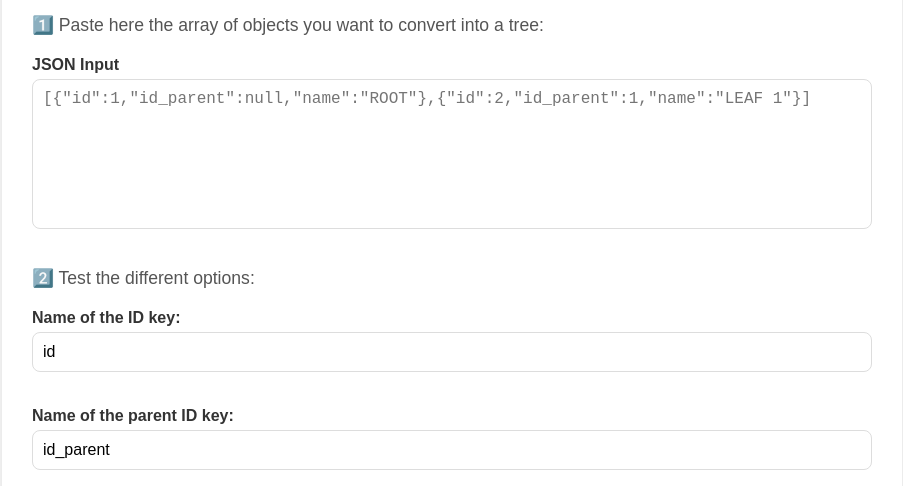
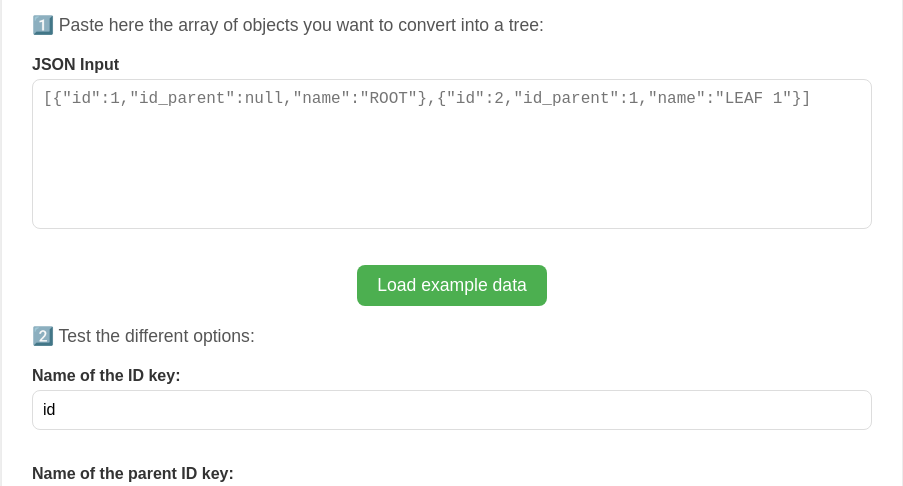
Before and after one commit to cesar-lizurey/row-to-tree, a website: page docs/index.html in a window 1280 px wide. Shown: the part 307-793 px from the top of the page, without its empty margins (188-1091 px from the left). Drawn offline with Linux system fonts and the light colour scheme.

Commit message:
Example data loading for the demo

```diff
--- a/docs/index.html
+++ b/docs/index.html
@@ -247,6 +247,11 @@
           id="input"
           placeholder='[{"id":1,"id_parent":null,"name":"ROOT"},{"id":2,"id_parent":1,"name":"LEAF 1"}]'
         ></textarea>
+        <p align="center">
+          <button type="button" onclick="loadExampleData()">
+            Load example data
+          </button>
+        </p>
       </div>
 
       <p>2️⃣ Test the different options:</p>
@@ -364,6 +369,17 @@
             "Erreur : " + error.message;
         }
       }
+
+      function loadExampleData() {
+        const data = [
+          { id: 1, id_parent: null, name: "ROOT" },
+          { id: 2, id_parent: 1, name: "LEAF 2" },
+          { id: 4, id_parent: 1, name: "LEAF SISTER" },
+          { id: 6, id_parent: 2, name: "OTHER LEAF" },
+          { id: 5, id_parent: null, name: "NEW ROOT" },
+        ];
+        document.getElementById("input").value = JSON.stringify(data, null, 2);
+      }
     </script>
   </body>
 </html>
```
